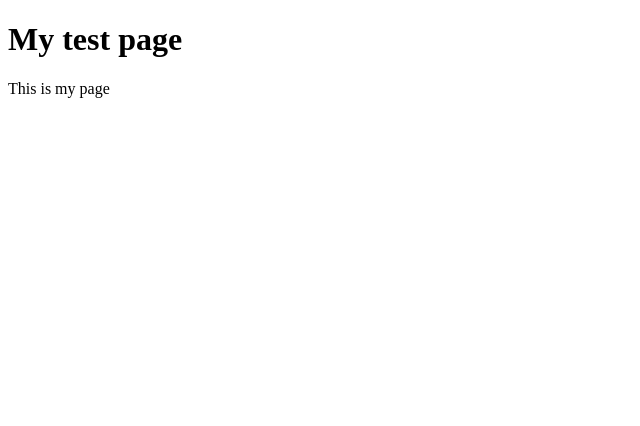
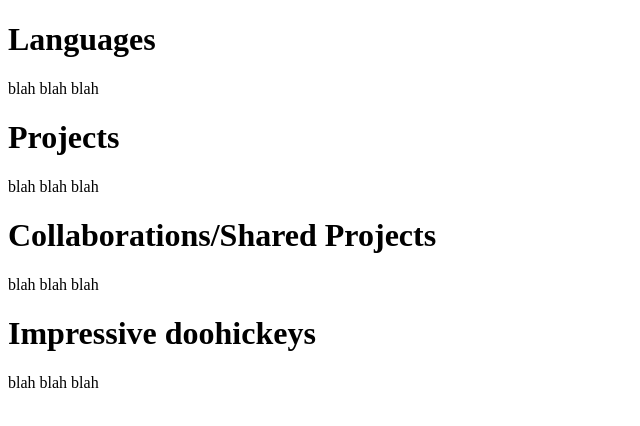
Before and after one commit to quibbious/quibbious.github.io, a plain HTML site: page index.html in a window 1280 px wide. Shown: the whole page, without its empty margins (0-640 px from the left). Drawn offline with Linux system fonts and the light colour scheme.

Commit message:
Update index.html

```diff
--- a/index.html
+++ b/index.html
@@ -4,10 +4,16 @@
   <head>
     <meta charset="utf-8" />
     <meta name="viewport" content="width=device-width" />
-    <title>My test page</title>
+    <title>Portfolio</title>
   </head>
   <body>
-    <h1>My test page</h1>
-    <p>This is my page</p>
+    <h1>Languages</h1>
+    <p>blah blah blah</p>
+      <h1>Projects</h1>
+    <p>blah blah blah</p>
+      <h1>Collaborations/Shared Projects</h1>
+    <p>blah blah blah</p>
+      <h1>Impressive doohickeys</h1>
+    <p>blah blah blah</p>
   </body>
 </html>
```
